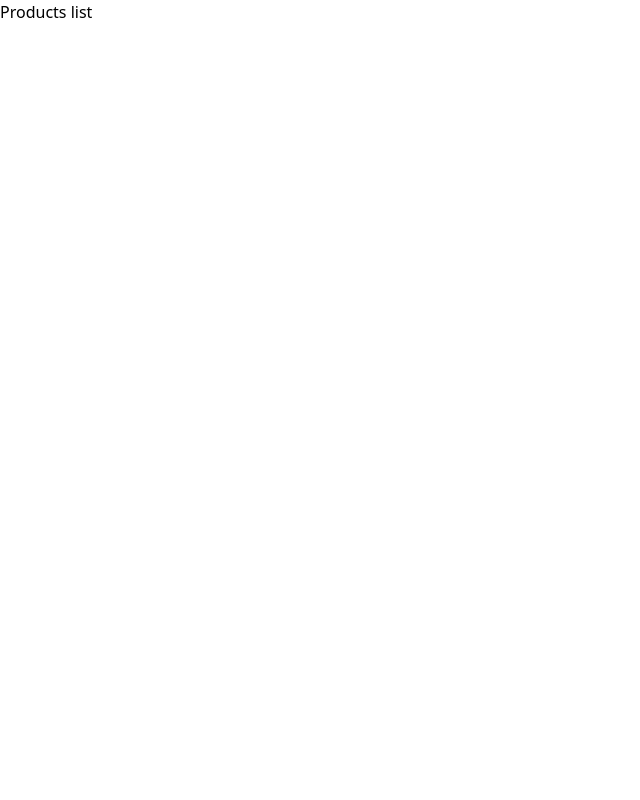
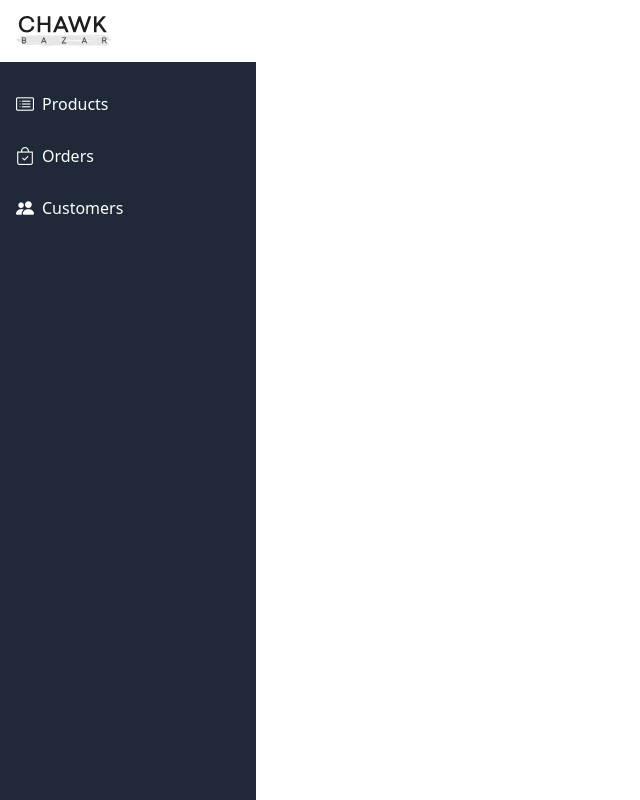
Before and after one commit to shakilkhan12/chawkbazar-eCommerce, a React (Create React App) app in the folder client/: page /dashboard/products in a window 1280 px wide. Shown: the whole page, without its empty margins (0-640 px from the left). Built offline with nearby package versions, Linux system fonts and the light colour scheme; sample sign-in values are in the browser's storage.

Commit message:
dashboard sidebar

```diff
--- a/client/public/index.html
+++ b/client/public/index.html
@@ -24,7 +24,8 @@
       work correctly both with client-side routing and a non-root public URL.
       Learn how to configure a non-root public URL by running `npm run build`.
     -->
-    <title>React App</title>
+    <title>Chawkbazar</title>
+    <link rel="stylesheet" href="https://cdn.jsdelivr.net/npm/bootstrap-icons@1.8.0/font/bootstrap-icons.css">
   </head>
   <body>
     <noscript>You need to enable JavaScript to run this app.</noscript>
--- /dev/null
+++ b/client/src/components/Sidebar.js
@@ -0,0 +1,22 @@
+import {Link} from "react-router-dom"
+const Sidebar = () => {
+    return(
+        <div className="fixed top-0 left-0 w-64 h-screen bg-gray-800">
+            <div className="bg-white p-4">
+                <img src="/logo.svg" alt="logo" />
+            </div>
+            <ul className="mt-4">
+                <li className="px-4 cursor-pointer transition-all py-3 text-white flex items-center hover:bg-gray-600">
+                <i class="bi bi-card-list mr-2 inline-block text-lg"></i> <Link to="/dashboard/products" className="text-base capitalize">products</Link>
+                </li>
+                <li className="px-4 cursor-pointer transition-all py-3 text-white flex items-center hover:bg-gray-600">
+                <i class="bi bi-bag-check mr-2 inline-block text-lg"></i> <Link to="/dashboard/products" className="text-base capitalize">orders</Link>
+                </li>
+                <li className="px-4 cursor-pointer transition-all py-3 text-white flex items-center hover:bg-gray-600">
+                <i class="bi bi-people-fill mr-2 inline-block text-lg"></i> <Link to="/dashboard/products" className="text-base capitalize">customers</Link>
+                </li>
+            </ul>
+        </div>
+    )
+}
+export default Sidebar;
--- a/client/src/screens/dashboard/Products.js
+++ b/client/src/screens/dashboard/Products.js
@@ -1,4 +1,9 @@
+import Sidebar from "../../components/Sidebar";
 const Products = () => {
-    return <h1>Products list</h1>
+    return(
+        <>
+        <Sidebar />
+        </>
+    )
 }
 export default Products;
```
Also changed, not shown: client/public/logo.svg (added).
